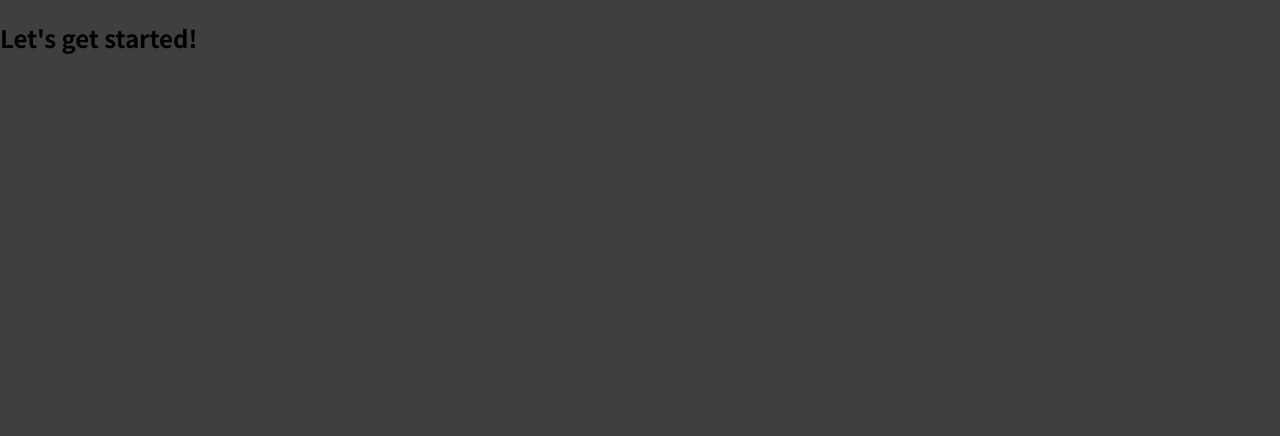
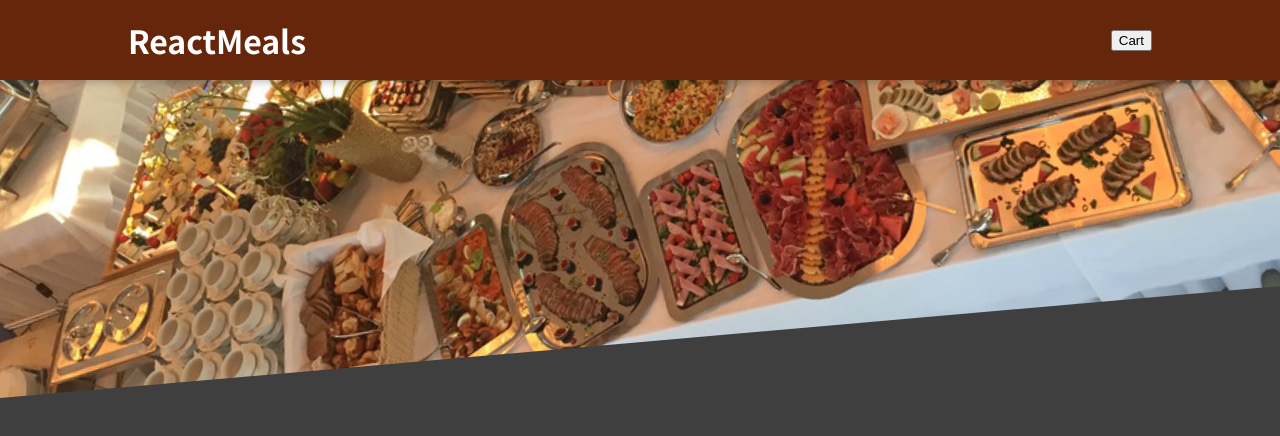
Before and after one commit to mays4/Order-Food-App, a React (Create React App) app: page / in a window 1280 px wide. Shown: the top 436 px of the page. Built offline with nearby package versions, Linux system fonts and the light colour scheme.

Commit message:
adding assets and header

```diff
--- a/src/App.js
+++ b/src/App.js
@@ -1,8 +1,12 @@
+import { Fragment } from "react";
+import Header from "./components/Layout/Header";
+
 function App() {
   return (
-    <div>
-      <h2>Let's get started!</h2>
-    </div>
+    <Fragment>
+   <Header></Header>
+
+    </Fragment>
   );
 }
 
--- /dev/null
+++ b/src/components/Layout/Header.js
@@ -0,0 +1,18 @@
+import { Fragment } from 'react';
+import classes from './Header.module.css';
+import mealsImage from '../assets/meals.jpeg';
+ const Header=(props)=>{
+  return(<Fragment>
+    <header className={classes.header}><h1>
+    ReactMeals
+      </h1>
+      <button>Cart</button></header>
+    <div className={classes['main-image']}>
+      <img src={mealsImage} alt="A table full of delicious food"/>
+    </div>
+
+  </Fragment>)
+ }
+
+
+ export default Header
--- /dev/null
+++ b/src/components/Layout/Header.module.css
@@ -0,0 +1,29 @@
+.header {
+  position: fixed;
+  top: 0;
+  left: 0;
+  width: 100%;
+  height: 5rem;
+  background-color: #66260c;
+  color: white;
+  display: flex;
+  justify-content: space-between;
+  align-items: center;
+  padding: 0 10%;
+  box-shadow: 0 2px 8px rgba(0, 0, 0, 0.25);
+  z-index: 10;
+}
+
+.main-image {
+  width: 100%;
+  height: 25rem;
+  z-index: 0;
+  overflow: hidden;
+}
+
+.main-image img {
+  width: 110%;
+  height: 100%;
+  object-fit: cover;
+  transform: rotateZ(-5deg) translateY(-4rem) translateX(-1rem);
+}
```
Also changed, not shown: src/components/Cart/CartIcon.js (added, +13 -0 lines), src/components/Layout/HeaderCartButton.js (added), src/components/assets/meals.jpeg (added).
